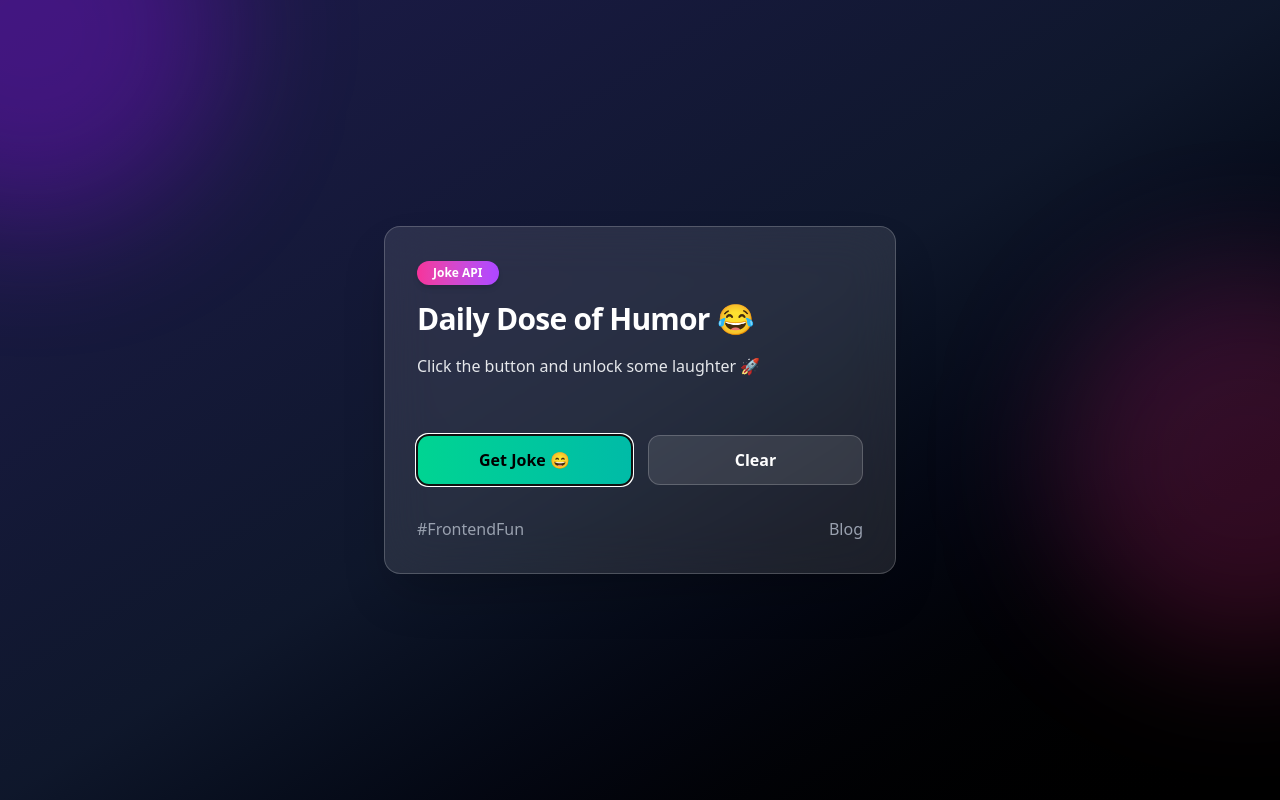
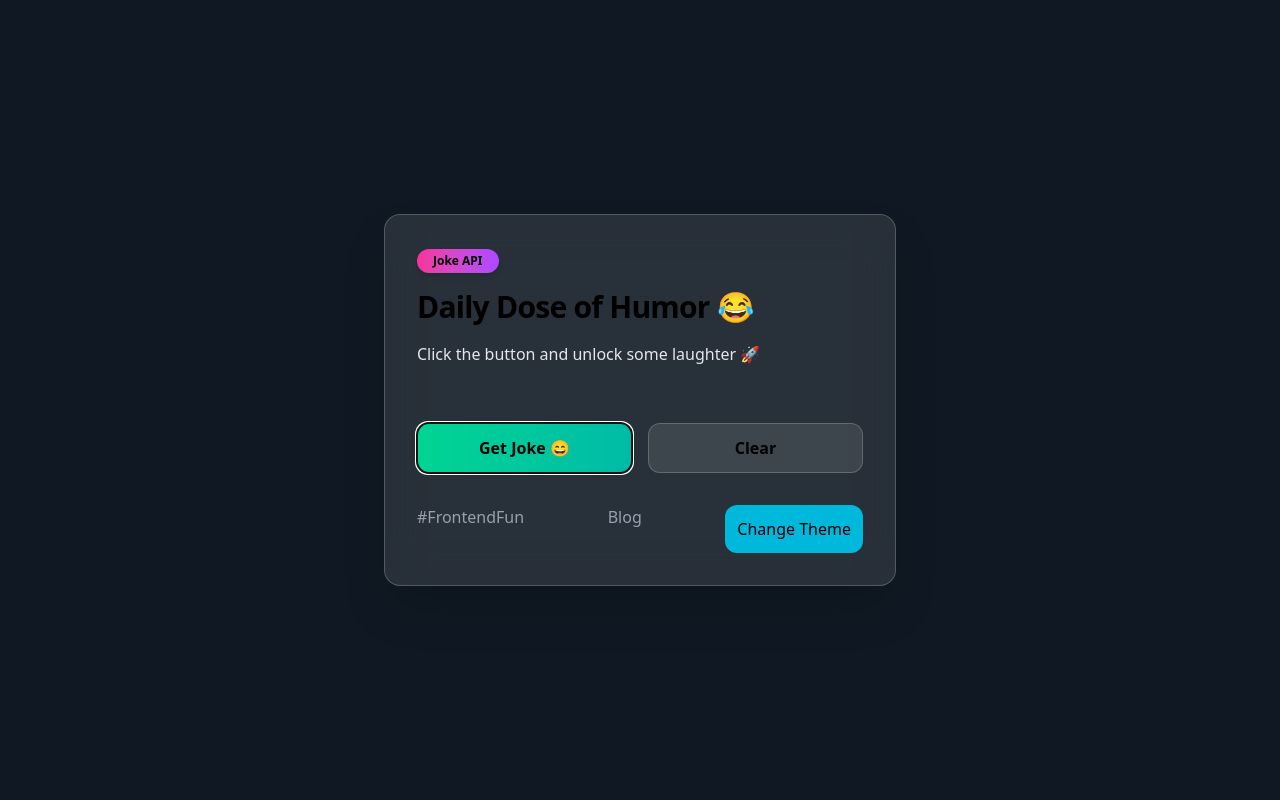
Before and after one commit to raushan-sinha/random-joke, a React (Vite) app: page / in a window 1280 px wide. Built offline with nearby package versions, Linux system fonts and the light colour scheme.

Commit message:
Added comment & ThemeButton

```diff
--- a/src/ui/JokeCard.jsx
+++ b/src/ui/JokeCard.jsx
@@ -1,6 +1,7 @@
 import React, { useEffect, useRef, useState } from 'react';
 import { Link } from 'react-router-dom';
 import { JOKEAPIRESPONSE } from '../service/helpJokeAPI';
+import ThemeButton from '../component/ThemeButton';
 
 const JokeCard = () => {
     const [showJoke, setShowJoke] = useState('');
@@ -27,17 +28,13 @@ const JokeCard = () => {
         setShowError('')
     }
 
-    //TODO: Auto focus on 'Get Joke' button -
+    //TODO: Auto focus on 'Get Joke' button
     useEffect(() => {
         focusBtn.current.focus();
     }, []);
 
-
     return (
-        <main className="min-h-screen flex items-center justify-center px-4 bg-linear-to-br from-indigo-950 via-slate-900 to-black text-white overflow-hidden relative">
-            {/* Ambient Background Glow */}
-            <div className="pointer-events-none absolute -top-40 -left-40 w-96 h-96 bg-purple-600/30 rounded-full blur-3xl"></div>
-            <div className="pointer-events-none absolute top-1/3 -right-40 w-96 h-96 bg-pink-500/20 rounded-full blur-3xl"></div>
+        <main className='min-h-screen flex items-center justify-center px-4 bg-[#101923] text-black overflow-hidden relative'>
 
             {/* Card */}
             <section className="relative w-full max-w-md md:max-w-lg backdrop-blur-xl bg-white/10 border border-white/20 rounded-2xl p-6 sm:p-8 shadow-2xl transition-all duration-500 ease-out hover:-translate-y-1 hover:shadow-purple-500/30">
@@ -82,6 +79,9 @@ const JokeCard = () => {
                     <div>
                         <Link to='/blog' className='cursor-pointer hover:text-cyan-600 hover:underline underline-offset-4 text-base font-bolder'>Blog</Link>
                     </div>
+                    <div>
+                        <ThemeButton />
+                    </div>
                 </footer>
             </section>
         </main>
```
